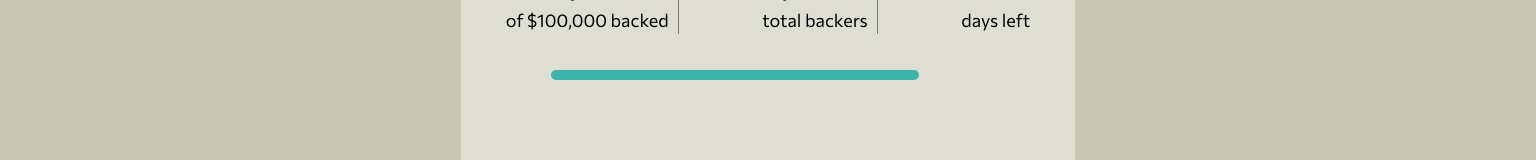
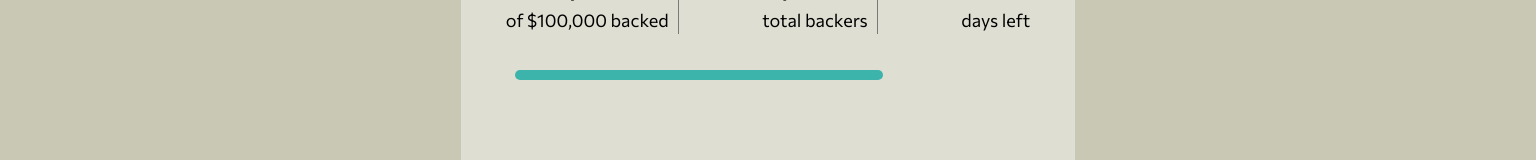
Before and after one commit to torok-gabi/crowdfunding-page-main, a React (Create React App) app: page / in a window 1536 px wide. Shown: the part 731-891 px from the top of the page. Built offline with nearby package versions, Linux system fonts and the light colour scheme.

Commit message:
Update bamboo.scss

```diff
--- a/src/components/Bamboo/bamboo.scss
+++ b/src/components/Bamboo/bamboo.scss
@@ -167,7 +167,7 @@
             }
         }
         .sideBar {
-            margin-left: 5rem;
+            margin-left: 3rem;
             max-width: 70%;
         }
     }
```
